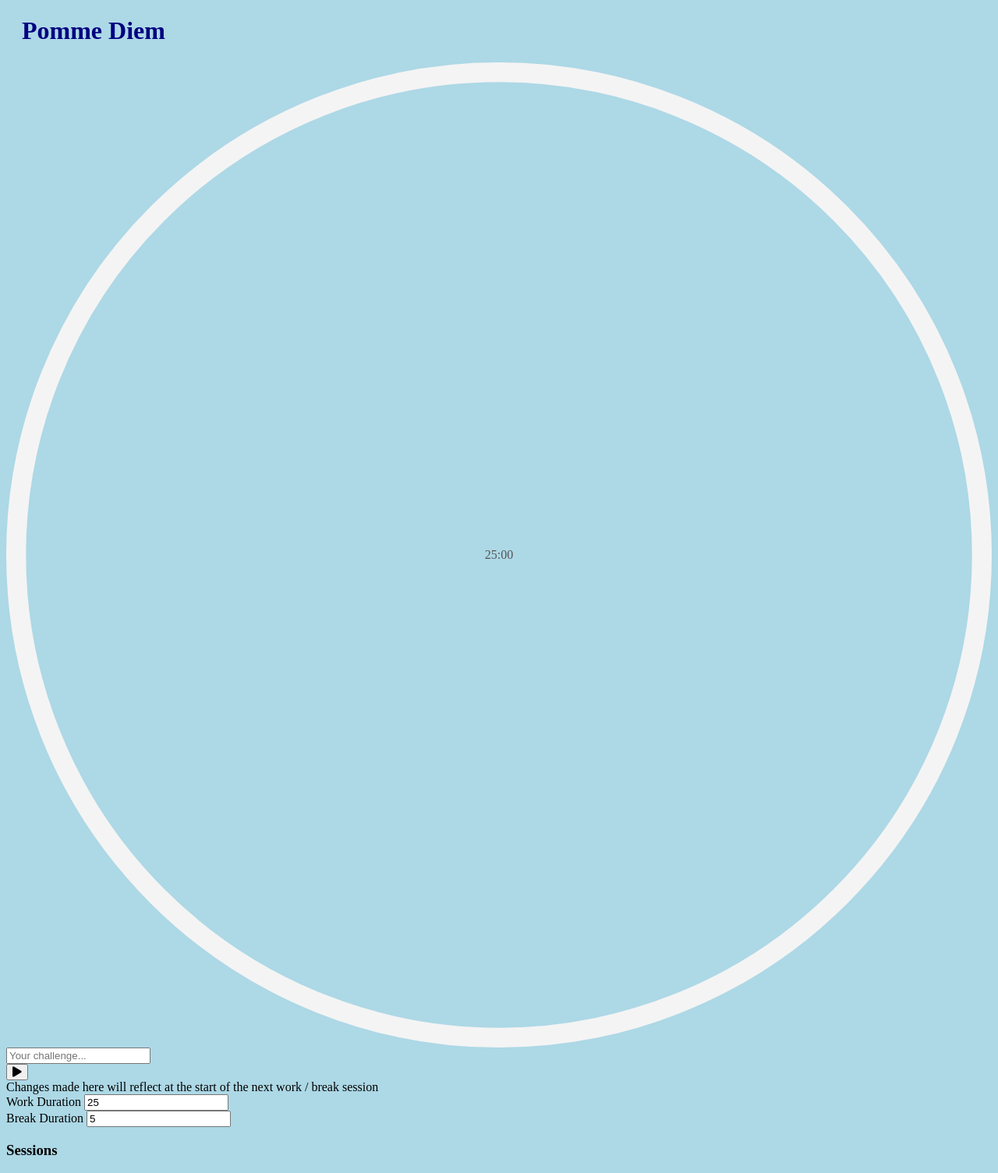
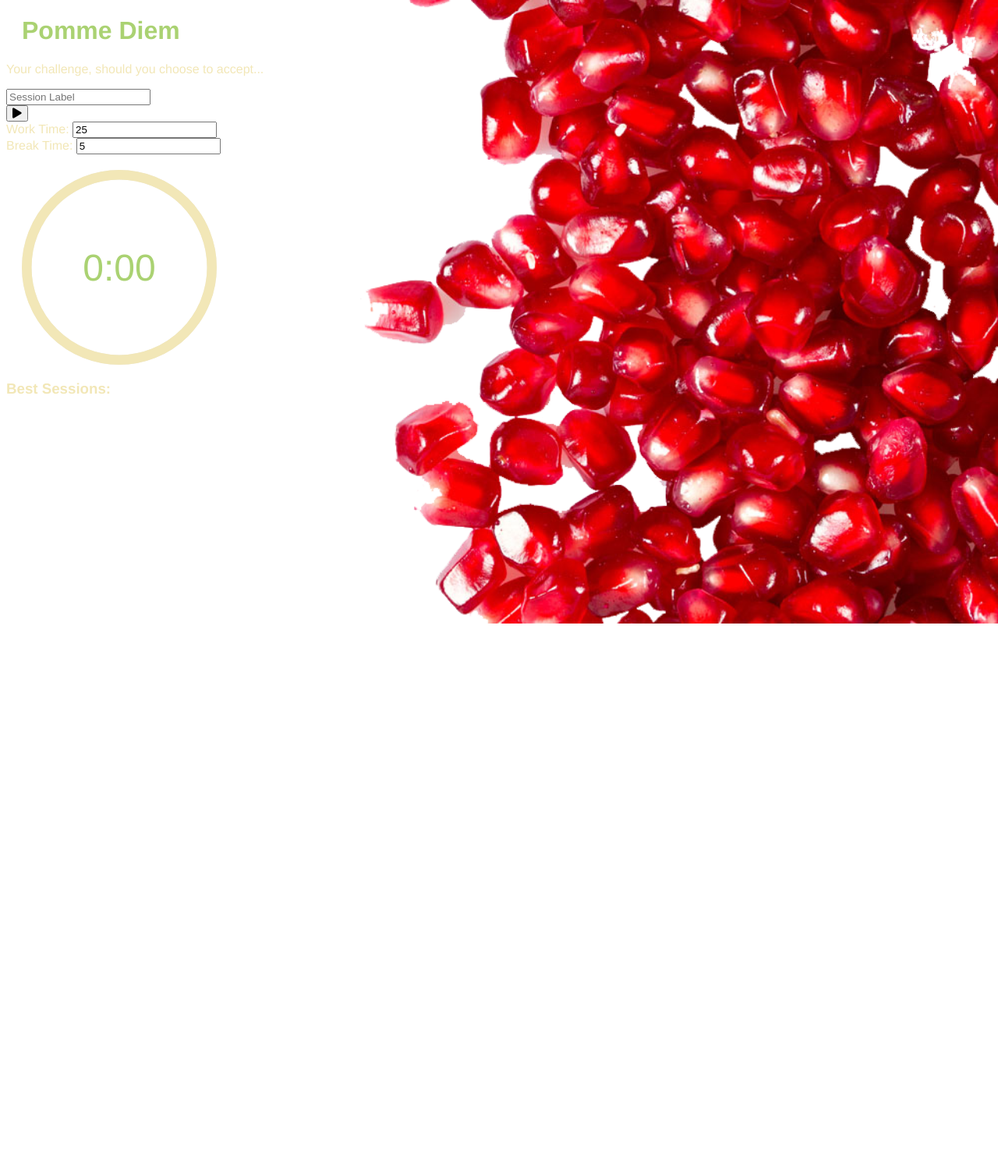
Before and after one commit to jillianntish/pomme_diem, a PHP site: page / in a window 1280 px wide. Shown: the whole page at 78% size. After the commit the page ends 800 px from the top, so only its background shows below. Run offline with PHP 8.4, Linux system fonts and the light colour scheme; some libraries are stand-ins or nearby versions.

Commit message:
add styling with pomegranate seed img

```diff
--- a/index.html
+++ b/index.html
@@ -3,22 +3,21 @@
   <head>
     <meta charset="UTF-8">
     <link href="https://cdnjs.cloudflare.com/ajax/libs/font-awesome/5.10.2/css/all.css" rel="stylesheet">
-    <title>Pomme Diem</title>
+    <title>Pomme Diem!</title>
     <link rel="stylesheet" href="style.css">
     <script src="script.js"></script>
     <script src="./node_modules/progressbar.js/dist/progressbar.js"></script>
   </head>
   <body>
-
     <h1>Pomme Diem</h1>
+    <p>Your challenge, should you choose to accept...</p>
     <div id="pomodoro-container">
       <div id="pomodoro-clock">
-        <div id="pomodoro-timer"></div>
         <div>
           <input
             type="text"
             id="pomodoro-clock-task"
-            placeholder="Your challenge..."
+            placeholder="Session Label"
             />
         </div>
         <div id="pomodoro-clock-actions">
@@ -31,24 +30,21 @@
           </button>
         </div>
         <div id="pomodoro-clock-title">
-          <span>
-            Changes made here will reflect at the start of the next work /
-            break session
-          </span>
         </div>
         <div id="pomodoro-clock-actions">
           <div class="pomodoro-input">
-            <label>Work Duration</label>
+            <label>Work Time:</label>
             <input name="input-work-duration" id="input-work-duration" type="number" />
           </div>
           <div class="pomodoro-input">
-            <label>Break Duration</label>
+            <label>Break Time:
             <input name="input-break-duration" id="input-break-duration" type="number" />
           </div>
+          <div id="pomodoro-timer"></div>
         </div>
       </div>
       <div id="pomodoro-info">
-        <h3> Sessions</h3>
+        <h3> Best Sessions:</h3>
         <ul id="pomodoro-sessions">
         </ul>
       </div>
--- a/script.js
+++ b/script.js
@@ -27,12 +27,23 @@ breakDurationInput.value = '5';
 let isClockStopped = true;
 
 const progressBar = new ProgressBar.Circle("#pomodoro-timer", {
-  strokeWidth: 2,
+  strokeWidth: 5,
+  trailWidth: 5,
+  // color: 'navy',
   text: {
-    value: "25:00"
+    value: "0:00",
   },
-  trailColor: "#f4f4f4",
+  // trailColor: "white",
+  from: { color: '#aad272' },
+    to: { color: '#f2e7b7' },
+    step: function(state, circle, attachment) {
+        circle.path.setAttribute('stroke', state.color);
+    }
 });
+progressBar.text.style.fontFamily = '"Raleway", Helvetica, sans-serif';
+progressBar.text.style.fontSize = '3rem';
+progressBar.text.style.color = "#aad272";
+progressBar.animate(1.0);
 
 // START
 startButton.addEventListener('click', () => {
--- a/style.css
+++ b/style.css
@@ -1,12 +1,26 @@
+
 body {
-  background-color: lightblue;
+  /* background: linear-gradient(90deg, #650b0b 0%, #b90403 45%, #e3192a 100%);  */
+  background-image: url('./Pomegranate-Seeds-Transparent-Image.png');
+  background-size: cover;
+  font-family: Raleway, Helvetica, sans-serif;
+  color: #f2e7b7;
 }
 
 h1 {
-  color: navy;
+  color: #aad272;
   margin-left: 20px;
+  font-family: Raleway, Helvetica, sans-serif;
+;
 }
 
 .hidden {
   display: none;
 }
+
+#pomodoro-timer {
+  margin: 20px;
+  width: 250px;
+  height: 250px;
+  position: fixed;
+}
```
Also changed, not shown: Pomegranate-Seeds-Transparent-Image.png (added), README.md.
